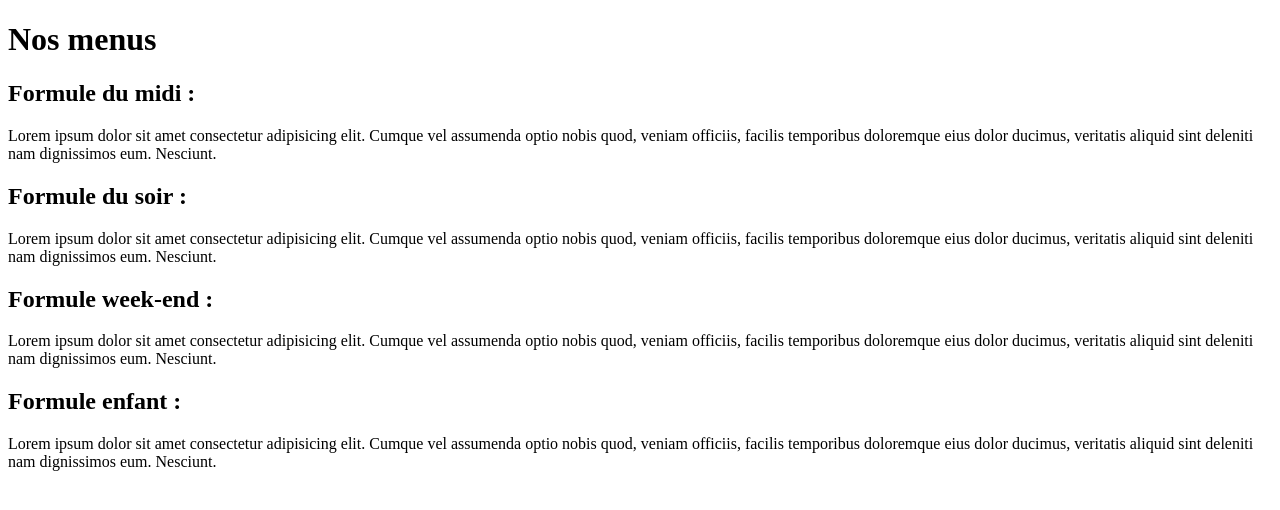
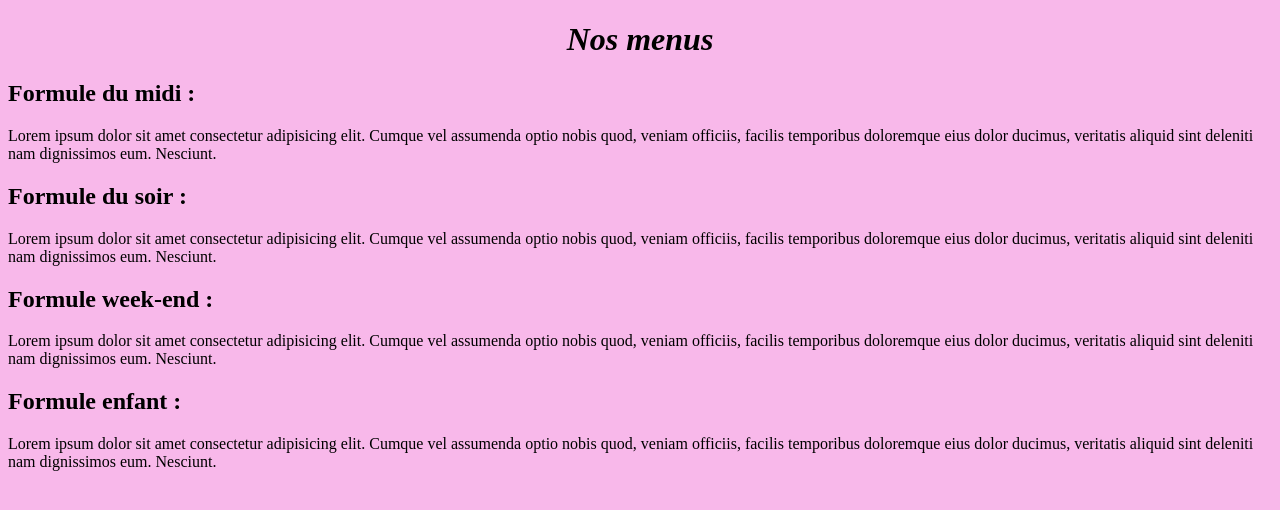
Before and after one commit to Salimaz26/Pink_Restaurants, a plain HTML site: page produits.html in a window 1280 px wide. Drawn offline with Linux system fonts and the light colour scheme.

Commit message:
ajout fond d'écran et lien style css

```diff
--- a/produits.html
+++ b/produits.html
@@ -4,10 +4,12 @@
     <meta charset="UTF-8">
     <meta http-equiv="X-UA-Compatible" content="IE=edge">
     <meta name="viewport" content="width=device-width, initial-scale=1.0">
+    <link rel="stylesheet" href="style.css">
     <title>produits</title>
 </head>
 <body id="produits">
-    <h1>Nos menus</h1>
+
+    <h1 >Nos menus</h1>
 
 <h2>Formule du midi :</h2>
 <p>Lorem ipsum dolor sit amet consectetur adipisicing elit. Cumque vel assumenda optio nobis quod, veniam officiis, facilis temporibus doloremque eius dolor ducimus, veritatis aliquid sint deleniti nam dignissimos eum. Nesciunt.</p>
--- a/style.css
+++ b/style.css
@@ -1,3 +1,6 @@
+*{
+    background-color: rgb(248, 184, 234);
+}
 header {
 
 
```
